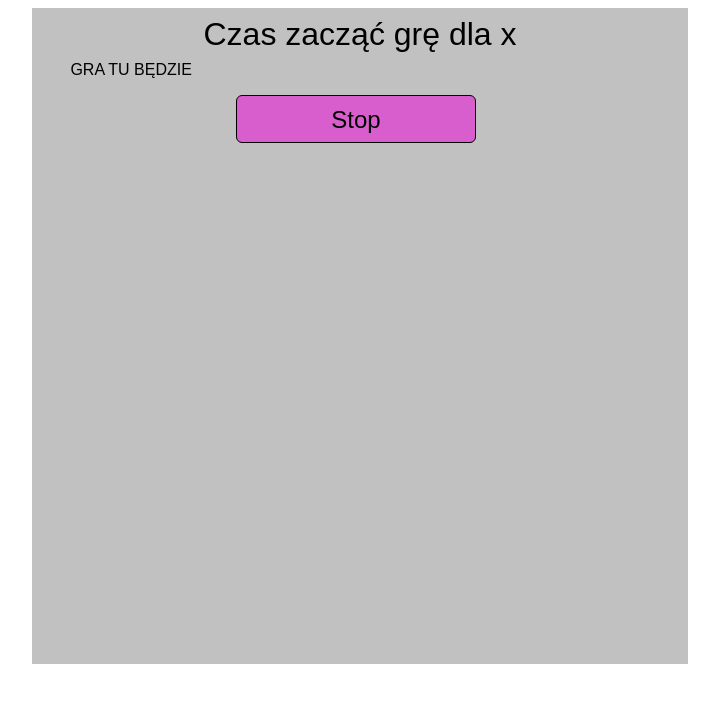
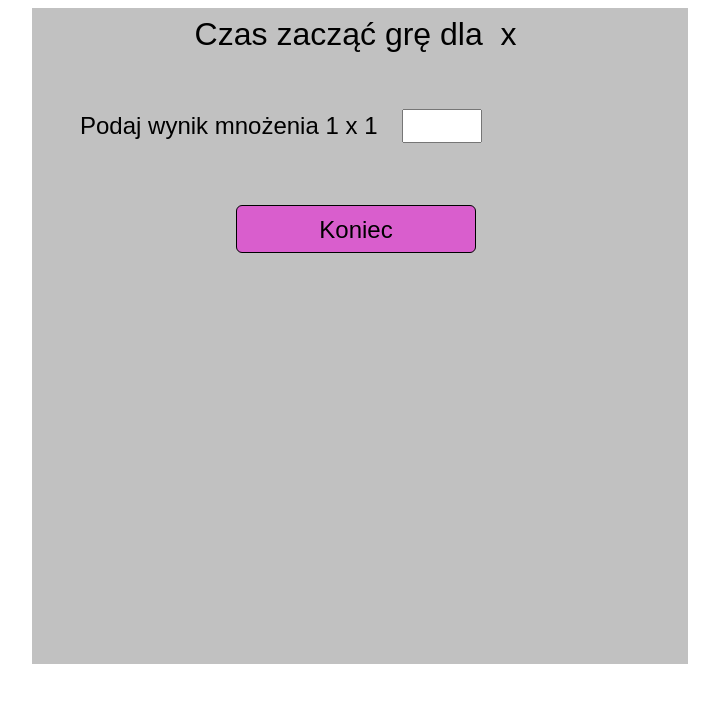
Before and after one commit to antusus/multiplcation-table-react, a React (Create React App) app: page /#/game in a window 1280 px wide. Shown: the top 702 px of the page, without its empty margins (280-999 px from the left). Built offline with nearby package versions, Linux system fonts and the light colour scheme.

Commit message:
Game added

```diff
--- a/src/App.js
+++ b/src/App.js
@@ -7,10 +7,15 @@ import MultiplicationGame from './components/multiplication-game/multiplication-
 import {HashRouter as Router, Switch, Route} from 'react-router-dom';
 import reducers from './reducers';
 
+const store = createStore(
+    reducers,
+    window.__REDUX_DEVTOOLS_EXTENSION__ && window.__REDUX_DEVTOOLS_EXTENSION__()
+);
+
 class App extends Component {
     render() {
         return (
-            <Provider store={createStore(reducers)}>
+            <Provider store={store}>
                 <Router>
                     <Switch>
                         <Route path="/game" component={MultiplicationGame}/>
--- a/src/components/multiplication-game/multiplication-game.css
+++ b/src/components/multiplication-game/multiplication-game.css
@@ -1,10 +1,35 @@
-.gameContainer {
+.main .question {
+    width: 100%;
+    height: 8em;
+}
+
+.main .question .row {
+    width: 35em;
+    margin-left: auto;
+    margin-right: auto;
+}
+
+.main .question .label{
     font-size: 1.5em;
 }
 
-.game {
-    margin-left: 2.4em;
-    border-spacing: 0.1em;
+.main .question .answer {
+    margin-top: 2em;
+    margin-left: 1em;
+    font-size: 1.5em;
+    width: 3em;
+}
+
+.main .stats {
+    width: 100%;
+    height: 8em;
+}
+
+.main .stats .statsRow {
+    text-align: center;
+    font-size: 1.5em;
+    height: 1.5em;
+    line-height: 1.5em;
 }
 
 .actionBar .stopButton {
--- a/src/components/multiplication-game/multiplication-game.js
+++ b/src/components/multiplication-game/multiplication-game.js
@@ -1,18 +1,118 @@
 import React, {Component} from 'react';
 import {Link} from 'react-router-dom';
 import {connect} from 'react-redux';
+import _ from 'lodash';
 
 class MultiplicationGame extends Component {
+
+    constructor(props) {
+        super(props);
+        const allQuestions = this.generateAllQuestions(this.props);
+        // const allQuestions = this.generateAllQuestions({confirmedCell : {row :3, column : 5}});
+        const firstQuestion = _.sample(allQuestions);
+        this.state = {
+            confirmedCell: props.confirmedCell,
+            // confirmedCell: {confirmedCell : {row :3, column : 5}},
+            notAnswered: _.without(allQuestions, firstQuestion),
+            answered: [],
+            currentQuestion: firstQuestion,
+            answer: ''
+        };
+
+        this.handleChange = this.handleChange.bind(this);
+        this.handleSubmit = this.handleSubmit.bind(this);
+    }
+
+    handleChange(event) {
+        this.setState({answer: event.target.value});
+    }
+
+    handleSubmit(event) {
+        const answer = parseInt(this.state.answer, 10);
+        let currentQuestion = {question: this.state.currentQuestion};
+        const answered = this.getAnsweredQuestions(currentQuestion.question, answer);
+        let notAnswered = this.state.notAnswered;
+        if (notAnswered.length >= 1) {
+            currentQuestion = _.sample(notAnswered);
+            notAnswered = _.without(notAnswered, currentQuestion);
+            this.setState({answered, currentQuestion, notAnswered, answer: ''});
+        } else {
+            this.setState({answered, currentQuestion: undefined, notAnswered: []})
+        }
+        event.preventDefault();
+    }
+
+    getAnsweredQuestions(currentQuestion, answer) {
+        const expected = currentQuestion[0] * currentQuestion[1];
+        currentQuestion.correct = expected === answer;
+        const answered = this.state.answered;
+        answered.push(currentQuestion);
+        return answered;
+    };
+
+    generateAllQuestions(props) {
+        const row = parseInt(props.confirmedCell.row, 10);
+        const column = parseInt(props.confirmedCell.column, 10);
+        const rows = _.range(1, row + 1);
+        const columns = _.range(1, column + 1);
+        return _.flatMap(rows, row => columns.map(col => [row, col]));
+    }
+
     render() {
         return (
             <div className='main'>
-                <div className='title'>Czas zacząć grę dla {this.props.confirmedCell.row} x {this.props.confirmedCell.column}</div>
-                <div className="game">GRA TU BĘDZIE</div>
+                {this.renderGame()}
+                {this.renderStats()}
                 <div className="actionBar">
-                    <Link to="/" className="stopButton">Stop</Link>
+                    <Link to="/" className="stopButton">Koniec</Link>
                 </div>
             </div>
         );
+    }
+
+    renderGame() {
+        if (this.state.currentQuestion) {
+            return (
+                <div>
+                    <div className='title'>
+                        Czas zacząć grę dla&nbsp;{this.state.confirmedCell.row}&nbsp;x&nbsp;{this.state.confirmedCell.column}
+                    </div>
+                    <div className='question'>
+                        <form onSubmit={this.handleSubmit}>
+                            <div className='row'>
+                                <label className='label'>
+                                    Podaj wynik mnożenia&nbsp;{this.state.currentQuestion[0]}&nbsp;x&nbsp;{this.state.currentQuestion[1]}
+                                </label>
+                                <input
+                                    className='answer'
+                                    value={this.state.answer}
+                                    type='number'
+                                    autoComplete='off'
+                                    onChange={this.handleChange}/>
+                            </div>
+                        </form>
+                    </div>
+                </div>
+            );
+        }
+    }
+
+    renderStats() {
+        if (!this.state.currentQuestion) {
+            const correctCount = _.filter(this.state.answered, {correct: true}).length;
+            const wrongCount = _.filter(this.state.answered, {correct: false}).length;
+            return (
+                <div>
+                    <div className='title'>
+                        Koniec gry dla&nbsp;{this.state.confirmedCell.row}&nbsp;x&nbsp;{this.state.confirmedCell.column}
+                    </div>
+                    <div className='stats'>
+                        <p className='statsRow'>Poprawnych odpowiedzi {correctCount}.</p>
+                        <p className='statsRow'>Nie poprawnych odpowiedzi {wrongCount}.</p>
+                    </div>
+                </div>
+            );
+        }
     }
 }
 
```
